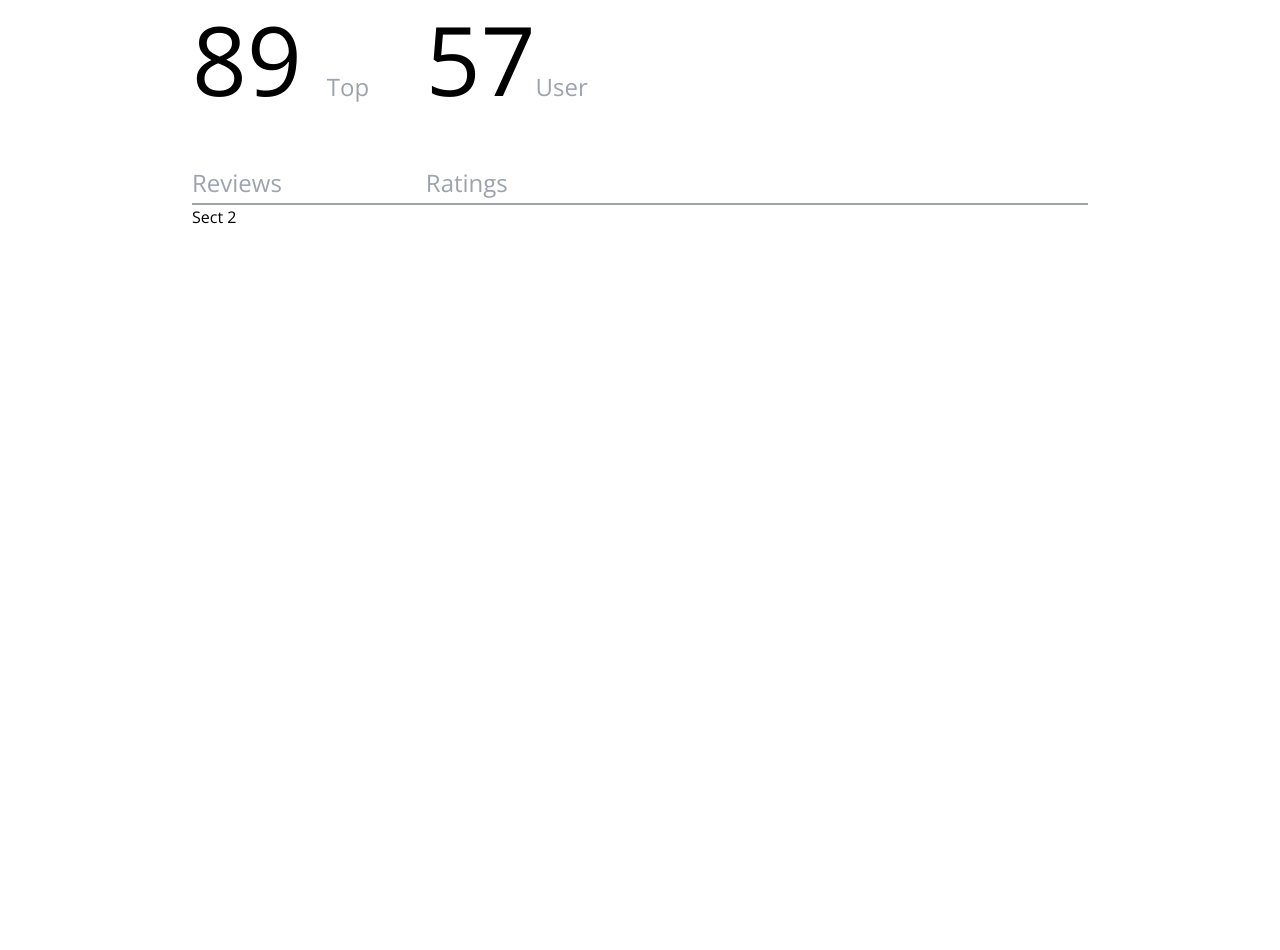
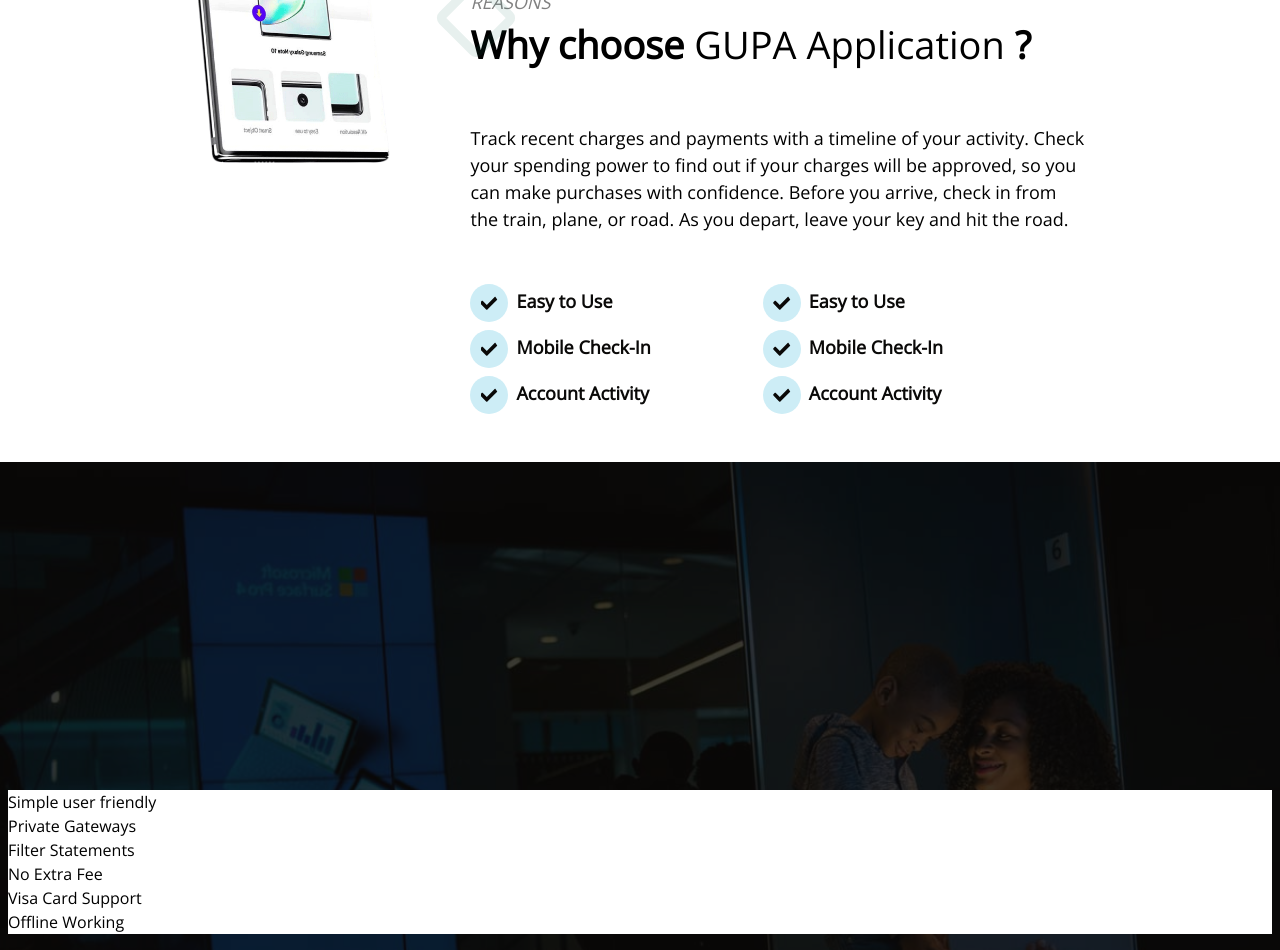
Before and after one commit to Victor-Umeh/gApp, a Next.js app: page / in a window 1280 px wide. Shown: the part 1700-2650 px from the top of the page. Before the commit the page ends 2025 px from the top, so only its background shows below. Built offline with nearby package versions, Linux system fonts and the light colour scheme.

Commit message:
overview

```diff
--- a/src/app/layout.tsx
+++ b/src/app/layout.tsx
@@ -4,7 +4,7 @@
 
 const openSans = Open_Sans({
   subsets: ["latin"],
-  weight: ["300", "400", "500", "700"],
+  weight: ["300", "400"],
   variable: "--font-open-sans",
 });
 const roboto = Roboto({
@@ -14,8 +14,8 @@
 });
 
 export const metadata: Metadata = {
-  title: "Create Next App",
-  description: "Generated by create next app",
+  title: "Gupa",
+  description: "Social connection platform",
 };
 
 export default function RootLayout({
--- a/src/app/page.tsx
+++ b/src/app/page.tsx
@@ -13,10 +13,11 @@
 export default function Home() {
   return (
     <>
-      <main className="">
+      <main className="font-open">
         <IntroSection />
         <Banner />
         <OverviewSection />
+        <FeaturesSection />
 
         {/* <MobileNav /> */}
       </main>
--- a/src/components/features.tsx
+++ b/src/components/features.tsx
@@ -1,7 +1,17 @@
-import React from "react";
+import FeatureCard from "./ui/featureCard";
+import { featuresData } from "@/utils/constants";
 
 const FeaturesSection = () => {
-  return <div>Features</div>;
+  return (
+    <section className="relative flex items-center justify-center min-h-screen p-2 bg-center bg-no-repeat bg-cover bg-support lg:bg-right">
+      <div className="absolute inset-0 backdrop-blur-4 opacity-80 bg-secondary" />
+      <section className="z-10 w-full bg-white">
+        {featuresData.map((data) => (
+          <FeatureCard>{data.heading}</FeatureCard>
+        ))}
+      </section>
+    </section>
+  );
 };
 
 export default FeaturesSection;
--- a/src/components/intro.tsx
+++ b/src/components/intro.tsx
@@ -7,7 +7,7 @@
   return (
     <header className="relative flex items-end justify-center min-h-screen bg-center bg-no-repeat bg-cover bg-hero lg:bg-right md:items-center font-roboto">
       <NavBar />
-      <div className="absolute w-full h-full opacity-60 bg-secondary" />
+      <div className="absolute w-full h-full opacity-80 bg-secondary" />
 
       <section className="flex flex-col justify-center items-center md:flex-row relative md:w-[80%] max-w-[1000px] gap-[3rem] md:gap-[6rem] mt-[8rem] md:mt-[8.5rem]">
         <div className="flex flex-col gap-10 text-white md:order-last">
--- a/src/components/overview.tsx
+++ b/src/components/overview.tsx
@@ -2,16 +2,19 @@
 import Image from "next/image";
 import mobileTop from "../../public/mobile-top.png";
 import mobileBottom from "../../public/mobile-bottom.png";
+import { Check } from "@/icons";
+
 type IArticleProps = {
   children: React.ReactNode;
   tag: string;
   headerBold: string;
   headerLight: string;
   paragraph: string;
+  style?: string;
 };
 
 const ImageWrapper = ({ src, alt }: { src: any; alt: string }) => (
-  <div className="w-full max-w-[400px]">
+  <div className="w-full w-[400px] lg:w-[130%] max-w-[420px] bottom-0">
     <Image src={src} alt={alt} className="w-full" />
   </div>
 );
@@ -22,12 +25,15 @@
   headerBold,
   headerLight,
   paragraph,
+  style,
 }: IArticleProps) => (
-  <article className="flex flex-col gap-[5rem] text-center md:text-left md:max-w-[50%]">
+  <article
+    className={`flex flex-col gap-[3.2rem] text-center md:text-left  ${style}`}
+  >
     <div className="relative ">
       <span
         aria-label="graphics pattern label"
-        className="absolute top-0 left-0 md:-left-6 border-[9px] border-[#1b6e5632] w-[60px] h-[60px] rounded-lg rotate-45"
+        className="absolute top-0 left-0 md:-left-6 border-[9px] border-[#1b6e56]/10 w-[60px] h-[60px] rounded-lg rotate-45"
       />
       <span
         className="text-[#808080] text-lg font-[200] italic"
@@ -41,16 +47,16 @@
         <span className="font-[200]"> {headerLight}</span> ?
       </h3>
     </div>
-    <p className="text-[18px]">{paragraph}</p>
+    <p className="text-[18px] md:w-[60ch]">{paragraph}</p>
     {children}
   </article>
 );
 
 const OverviewSection = () => {
   return (
-    <section className="py-[6rem] px-[3rem] md:px-[12rem] divide-y-[2.5px] divide-gray-400">
+    <section className="py-[6rem] px-[3rem] md:px-[12rem] divide-y-[2.5px] divide-gray-400 font-open">
       {/* section 1 */}
-      <section className="flex flex-col md:flex-row justify-center gap-[5rem]">
+      <section className="flex flex-col lg:flex-row justify-center gap-[5rem]">
         <Article
           headerBold="What is"
           headerLight="GUPA Application"
@@ -60,24 +66,72 @@
         approved, so you can make purchases with confidence. Before you
         arrive, check in from the train, plane, or road. As you depart,
         leave your key and hit the road."
-          children={
-            <div className="flex flex-col md:flex-row">
-              <p className="text-8xl font-[200]">
-                89{" "}
-                <span className="text-[24px] text-gray-400">Top Reviews</span>
-              </p>
-              <p className="text-8xl font-[200]">
-                57
-                <span className="text-[24px] text-gray-400">User Ratings</span>
-              </p>
-            </div>
-          }
-        />
+        >
+          <div className="flex flex-col items-center gap-12 md:flex-row">
+            <p className="text-8xl font-[200] flex flex-col justify-center md:flex-row items-baseline">
+              89{" "}
+              <span className="text-[24px] text-gray-400 min-w-[max-content]">
+                Top Reviews
+              </span>
+            </p>
+            <p className="text-8xl font-[200] flex flex-col justify-center md:flex-row items-baseline">
+              57
+              <span className="text-[24px] text-gray-400 min-w-[max-content]">
+                User Ratings
+              </span>
+            </p>
+          </div>
+        </Article>
+
         <ImageWrapper src={mobileTop} alt="top half of smart phone" />
       </section>
 
       {/* section 2 */}
-      <section>Sect 2</section>
+      <section className="flex flex-col lg:flex-row justify-center gap-[5rem]">
+        <ImageWrapper src={mobileBottom} alt="bottom half of smart phone" />
+        <Article
+          headerBold="Why choose"
+          headerLight="GUPA Application"
+          tag="REASONS"
+          paragraph="Track recent charges and payments with a timeline of your activity.
+        Check your spending power to find out if your charges will be
+        approved, so you can make purchases with confidence. Before you
+        arrive, check in from the train, plane, or road. As you depart,
+        leave your key and hit the road."
+          style="translate-y-12"
+        >
+          <ul className="flex flex-col items-start w-full gap-4 md:gap-[7rem] md:flex-row">
+            <div className="flex flex-col items-start space-y-2">
+              <li className="font-semibold text-main text-[18px] group">
+                <Check className="inline w-[38px] h-[38px] p-[0.63rem] mr-2 text-5xl rounded-full bg-primary text-main group-hover:bg-secondary group-hover:text-secondary transition duration-500" />
+                Easy to Use
+              </li>
+              <li className="font-semibold text-main text-[18px] group">
+                <Check className="inline w-[38px] h-[38px] p-[0.63rem] mr-2 text-5xl rounded-full bg-primary text-main group-hover:bg-secondary group-hover:text-secondary transition duration-500" />
+                Mobile Check-In
+              </li>
+              <li className="font-semibold text-main text-[18px] group">
+                <Check className="inline w-[38px] h-[38px] p-[0.63rem] mr-2 text-5xl rounded-full bg-primary text-main group-hover:bg-secondary group-hover:text-secondary transition duration-500" />
+                Account Activity
+              </li>
+            </div>
+            <div className="flex flex-col items-start space-y-2">
+              <li className="font-semibold text-main text-[18px] group">
+                <Check className="inline w-[38px] h-[38px] p-[0.63rem] mr-2 text-5xl rounded-full bg-primary text-main group-hover:bg-secondary group-hover:text-secondary transition duration-500" />
+                Easy to Use
+              </li>
+              <li className="font-semibold text-main text-[18px] group">
+                <Check className="inline w-[38px] h-[38px] p-[0.63rem] mr-2 text-5xl rounded-full bg-primary text-main group-hover:bg-secondary group-hover:text-secondary transition duration-500" />
+                Mobile Check-In
+              </li>
+              <li className="font-semibold text-main text-[18px] group">
+                <Check className="inline w-[38px] h-[38px] p-[0.63rem] mr-2 text-5xl rounded-full bg-primary text-main group-hover:bg-secondary group-hover:text-secondary transition duration-500" />
+                Account Activity
+              </li>
+            </div>
+          </ul>
+        </Article>
+      </section>
     </section>
   );
 };
--- a/src/components/ui/featureCard.tsx
+++ b/src/components/ui/featureCard.tsx
@@ -1,7 +1,7 @@
 import React from "react";
 
-const FeatureCard = () => {
-  return <div>featureCard</div>;
+const FeatureCard = ({ children }: { children: React.ReactNode }) => {
+  return <div>{children}</div>;
 };
 
 export default FeatureCard;
--- a/src/icons/index.tsx
+++ b/src/icons/index.tsx
@@ -3,7 +3,7 @@
   FaApple,
   FaAndroid,
   FaChevronCircleUp,
-  FaCheckCircle,
+  FaCheck,
   FaBolt,
   FaUserSecret,
   FaMoneyCheckAlt,
@@ -29,7 +29,7 @@
   FaApple as Apple,
   FaAndroid as Android,
   FaChevronCircleUp as Chevron,
-  FaCheckCircle as Check,
+  FaCheck as Check,
   FaBolt as Bolt,
   FaUserSecret as User,
   FaMoneyCheckAlt as Money,
--- /dev/null
+++ b/src/utils/constants.ts
@@ -0,0 +1,12 @@
+import { Bolt, User, Filter, Money, Visa, PowerOff } from "@/icons";
+
+const text =
+  "Lorem ipsum dolor sit amet, conse ctetur adipi scing elit. duis odio nisl, tinci dunt eturn sed molis velit.";
+export const featuresData = [
+  { heading: "Simple user friendly", paragraph: text, logo: Bolt },
+  { heading: "Private Gateways", paragraph: text, logo: User },
+  { heading: "Filter Statements", paragraph: text, logo: Filter },
+  { heading: "No Extra Fee", paragraph: text, logo: Money },
+  { heading: "Visa Card Support", paragraph: text, logo: Visa },
+  { heading: "Offline Working", paragraph: text, logo: PowerOff },
+];
--- a/tailwind.config.ts
+++ b/tailwind.config.ts
@@ -25,6 +25,7 @@
       },
       colors: {
         main: "#0a0908",
+        secondary: "#cdedf6",
       },
     },
   },
```
